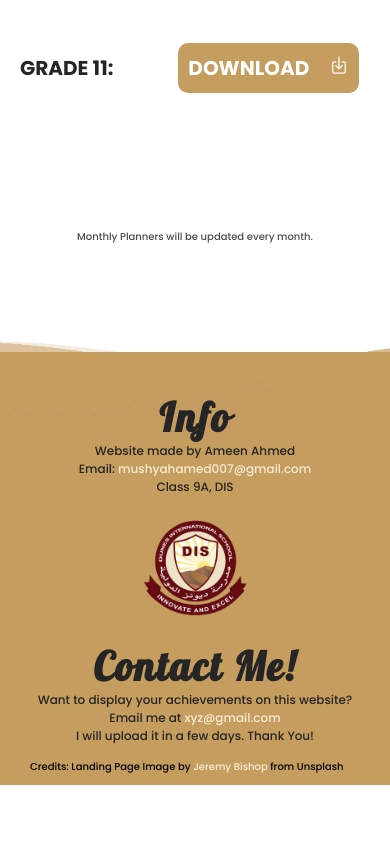
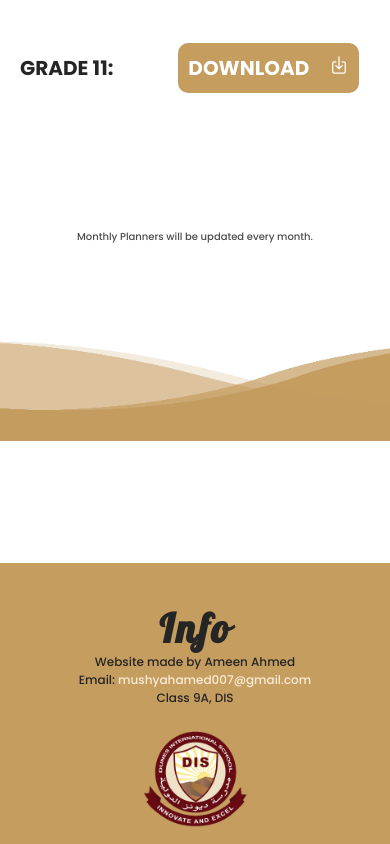
Before and after one commit to DoodleManPro/ameen_9-12_website, a plain HTML site: page index.html in a window 390 px wide. Shown: the part 11156-12000 px from the top of the page. Before the commit the page ends 11941 px from the top, so only its background shows below. Drawn offline with nearby package versions, Linux system fonts and the light colour scheme; a web font is replaced by a local one.

Commit message:
Update styles.css

```diff
--- a/styles.css
+++ b/styles.css
@@ -1013,16 +1013,6 @@ footer {
         display: none;
     }
 }
-@media (max-width: 1315px) {
-    .whole-footer {
-        min-height: 65vh;
-    }
-}
-@media (max-width: 1012px) {
-    .whole-footer {
-        min-height: 55vh;
-    }
-}
 
 
 
```
